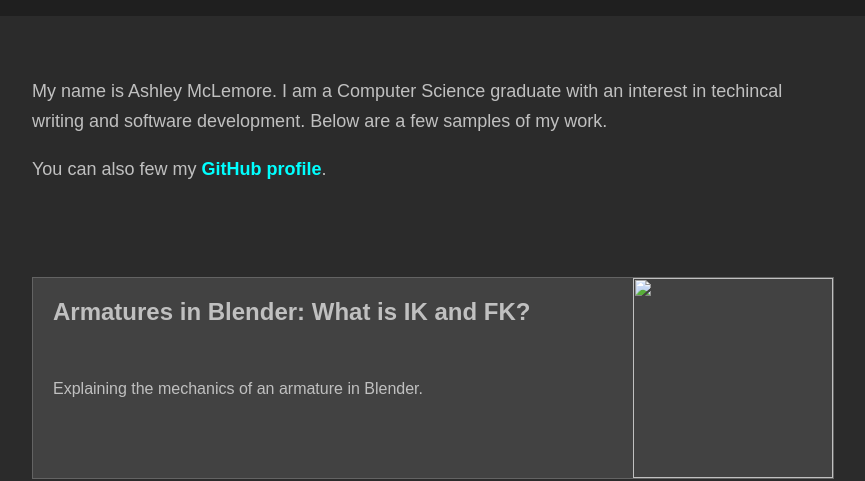
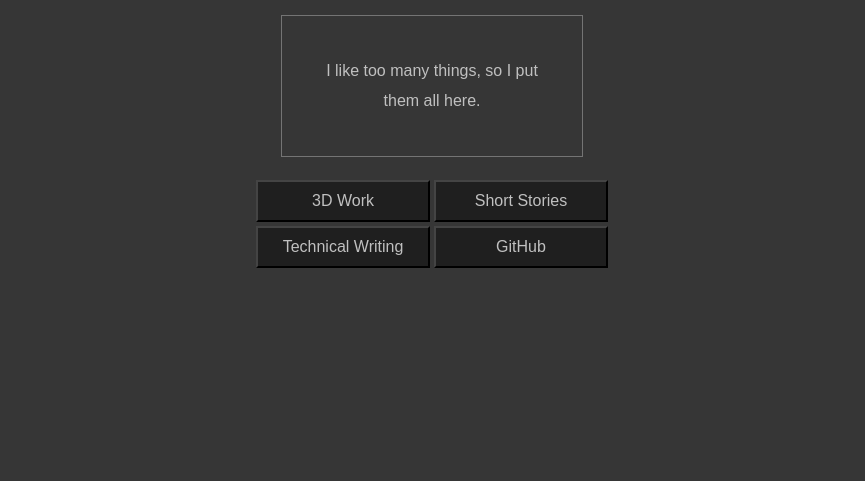
Before and after one commit to AshleyEM/AshleyEM.github.io, a plain HTML site: page index.html in a window 1280 px wide. Shown: the part 113-594 px from the top of the page, without its empty margins (208-1073 px from the left). Drawn offline with Linux system fonts and the light colour scheme.

Commit message:
Update index.html

```diff
--- a/index.html
+++ b/index.html
@@ -3,7 +3,7 @@
 <html>
 <head>
     <title>
-        Ashley's Tech Writing
+        Ashley's Portfolio
     </title>
 </head>
 
@@ -13,49 +13,11 @@
         color:aqua;
     }
     body{
-        background-color:rgb(43, 43, 43);
+        background-color:rgb(54, 54, 54);
         display:flex;
         flex-direction: column;
         align-items: center;
-    }
-    .intro{
-        width: 800px;
-        color:silver;
-        padding:20px;
-        margin-bottom: 50px;
-        font-family: sans-serif;
-        font-size: 18px;
-        line-height: 30px;
-    }
-    .article_menu{
-        width:800px;
-        padding: 5px;
-    }
-    .article_banner{
-        background-color: rgb(66, 66, 66);
-        border: 1px solid rgb(99, 99, 99);
-        display: flex;
-        width: 800px;
-        height: 200px;
-        margin-bottom: 8px;
-        text-decoration: none;
-
-    }
-
-    .article_banner:hover{
-        background-color: rgb(101, 101, 101);
-    }
-    .article_title{
-        width: 550px;
-        color:silver;
-        font-family: sans-serif;
-        margin-left: 20px;
-    }
-    .article_img{
-        object-fit: contain;
-        margin-left: auto;
-        width:200px;
-        height:200px;
+        padding: 20px;
     }
 
     #my_name {
@@ -63,58 +25,83 @@
         align-items: center;
         justify-content: center;
         font-family: sans-serif;
+        font-size: 24px;
+        font-weight: 100;
         color: silver;
+    }
+
+    .table_cell{
+        width: 150px;
+        padding:10px;
         background-color: rgb(31, 31, 31);
-        width: 100%;
-        height: 100px;
+        text-align: center;
+        font-family: sans-serif;
+        color:silver;
+        border-style: outset;
+        border-color: rgb(68, 68, 68);
+        border-width: 2px;
     }
+
+    .table_cell:hover{
+          border-style: inset;
+    }
+
+    #intro{
+        width: 220px;
+        border: 1px solid rgb(116, 116, 116);
+        text-align: center;
+        padding: 40px;
+        margin: 20px;
+        color: silver;
+        font-family: sans-serif;
+        line-height: 30px;
+    }
+
 </style>
 
 <body>
+<a href="index.html">
+    <img style="border-radius: 50%; width: 150px;" src="logo.png">
+</a>
+
 <h1 id="my_name">Ashley McLemore</h1>
-<div class="intro">
-    <p>My name is Ashley McLemore. I am a Computer Science graduate with an interest in techincal writing and software development.
-        Below are a few samples of my work.
-    </p>
-    <p> You can also few my <a href="https://github.com/AshleyEM"><b>GitHub profile</b></a>. </p>
+
+<div id="intro">
+    I like too many things, so I put them all here.
 </div>
 
-<div class="article_menu">
+<table>
 
-    <a class="article_banner" href="articles/ik/ik.html">
-        <div class="article_title">
-            <h2>Armatures in Blender: What is IK and FK?</h2>
-            &nbsp;
-            <p>Explaining the mechanics of an armature in Blender.</p>
-        </div>
-        <img class="article_img" src="ik_icon.png">
-    </a>
-    <a class="article_banner" href="https://github.com/AshleyEM/slither-addon?tab=readme-ov-file#readme">
-        <div class="article_title">
-            <h2>How To Use the Slither Addon</h2>
-            &nbsp;
-            <p>The Slither Addon is a Blender plugin that automatically generates slithering animations for selected bones.</p>
-        </div>
-        <img class="article_img" src="slither_icon.png">
-    </a>
-    <a class="article_banner" href="articles/mouselook/mouselook.html">
-        <div class="article_title">
-            <h2>Mouselook In Unity</h2>
-            &nbsp;
-            <p>Creating a 2D mouselook controls in Unity.</p>
-        </div>
-        <img class="article_img" src="mouselook_icon.png">
-    </a>
-    <a class="article_banner" href="articles/reminders/reminders.html">
-        <div class="article_title">
-            <h2>How To Use Reminders</h2>
-            &nbsp;
-            <p>A tutorial explaining how to use the Reminders app on macOS.</p>
-        </div>
-        <img class="article_img" src="reminders_icon.png">
-    </a>
+    <tr>
+        <td>
+            <a href="3d.html">
+                <div class="table_cell">3D Work</div>
+            </a>
+        </td>
 
-</div>
+        <td>
+            <a href="">
+                <div class="table_cell">Short Stories</div>
+            </a>
+        </td>
+    </tr>
+
+    <tr>
+        <td>
+            <a href="tech_writing.html">
+                <div class="table_cell">Technical Writing</div>
+            </a>
+        </td>
+        <td>
+            <a href="https://github.com/AshleyEM">
+                <div class="table_cell">GitHub</div>
+            </a>
+        </td>
+    </tr>
+
+</table>
+
+
 
 </body>
 </html>
```
